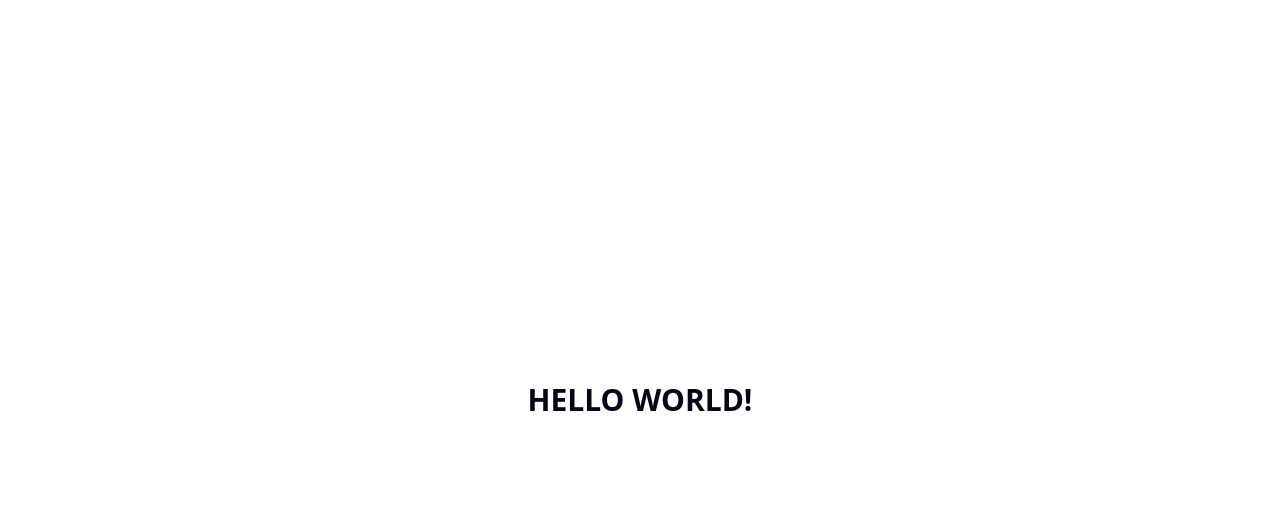
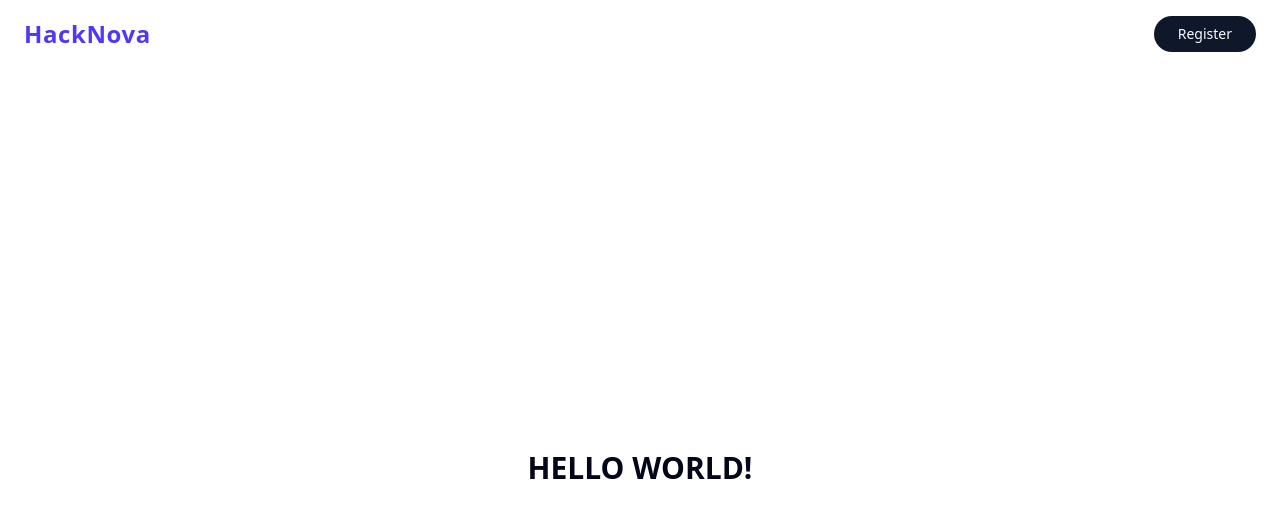
Before and after one commit to YadneshBamne/hackathon-website, a React (Vite) app: page / in a window 1280 px wide. Shown: the top 518 px of the page. Built offline with nearby package versions, Linux system fonts and the light colour scheme.

Commit message:
frontend setup

```diff
--- a/package.json
+++ b/package.json
@@ -10,12 +10,14 @@
     "preview": "vite preview"
   },
   "dependencies": {
+    "@radix-ui/react-slot": "^1.2.3",
     "@tailwindcss/vite": "^4.1.13",
     "class-variance-authority": "^0.7.1",
     "clsx": "^2.1.1",
     "lucide-react": "^0.544.0",
     "react": "^19.1.1",
     "react-dom": "^19.1.1",
+    "react-router-dom": "^7.9.3",
     "tailwind-merge": "^3.3.1",
     "tailwindcss": "^4.1.13"
   },
--- a/src/App.jsx
+++ b/src/App.jsx
@@ -1,8 +1,10 @@
 import React from 'react'
+import Navbar from './components/navbar'
 
 const App = () => {
   return (
     <div>
+      <Navbar/>
       <h1 className="text-3xl font-bold uppercase flex items-center justify-center min-h-screen w-full">
         Hello world!
       </h1>
--- /dev/null
+++ b/src/components/navbar.jsx
@@ -0,0 +1,20 @@
+import React from "react";
+import { Button } from "./ui/button";
+
+const Navbar = () => {
+  return (
+    <header className="w-full bg-white sticky top-0 z-50">
+      <div className="max-w-7xl mx-auto flex items-center justify-between px-6 py-4">
+        <span className="text-2xl font-bold text-indigo-600 tracking-wide">
+          HackNova
+        </span>
+
+        <Button className="px-6 py-2 rounded-full font-medium hover:scale-105 transition-transform">
+          Register
+        </Button>
+      </div>
+    </header>
+  );
+};
+
+export default Navbar;
--- /dev/null
+++ b/src/components/theme-provider.jsx
@@ -0,0 +1,60 @@
+import { createContext, useContext, useEffect, useState } from "react"
+
+const initialState = {
+  theme: "system",
+  setTheme: () => null,
+}
+
+const ThemeProviderContext = createContext(initialState)
+
+export function ThemeProvider({
+  children,
+  defaultTheme = "system",
+  storageKey = "vite-ui-theme",
+  ...props
+}) {
+  const [theme, setTheme] = useState(
+    () => (localStorage.getItem(storageKey)) || defaultTheme
+  )
+
+  useEffect(() => {
+    const root = window.document.documentElement
+
+    root.classList.remove("light", "dark")
+
+    if (theme === "system") {
+      const systemTheme = window.matchMedia("(prefers-color-scheme: dark)")
+        .matches
+        ? "dark"
+        : "light"
+
+      root.classList.add(systemTheme)
+      return
+    }
+
+    root.classList.add(theme)
+  }, [theme])
+
+  const value = {
+    theme,
+    setTheme: (theme) => {
+      localStorage.setItem(storageKey, theme)
+      setTheme(theme)
+    },
+  }
+
+  return (
+    <ThemeProviderContext.Provider {...props} value={value}>
+      {children}
+    </ThemeProviderContext.Provider>
+  )
+}
+
+export const useTheme = () => {
+  const context = useContext(ThemeProviderContext)
+
+  if (context === undefined)
+    throw new Error("useTheme must be used within a ThemeProvider")
+
+  return context
+}
--- /dev/null
+++ b/src/components/ui/button.jsx
@@ -0,0 +1,54 @@
+import * as React from "react"
+import { Slot } from "@radix-ui/react-slot"
+import { cva } from "class-variance-authority";
+
+import { cn } from "@/lib/utils"
+
+const buttonVariants = cva(
+  "inline-flex items-center justify-center gap-2 whitespace-nowrap rounded-md text-sm font-medium transition-all disabled:pointer-events-none disabled:opacity-50 [&_svg]:pointer-events-none [&_svg:not([class*='size-'])]:size-4 shrink-0 [&_svg]:shrink-0 outline-none focus-visible:border-ring focus-visible:ring-ring/50 focus-visible:ring-[3px] aria-invalid:ring-destructive/20 dark:aria-invalid:ring-destructive/40 aria-invalid:border-destructive",
+  {
+    variants: {
+      variant: {
+        default: "bg-primary text-primary-foreground hover:bg-primary/90",
+        destructive:
+          "bg-destructive text-white hover:bg-destructive/90 focus-visible:ring-destructive/20 dark:focus-visible:ring-destructive/40 dark:bg-destructive/60",
+        outline:
+          "border bg-background shadow-xs hover:bg-accent hover:text-accent-foreground dark:bg-input/30 dark:border-input dark:hover:bg-input/50",
+        secondary:
+          "bg-secondary text-secondary-foreground hover:bg-secondary/80",
+        ghost:
+          "hover:bg-accent hover:text-accent-foreground dark:hover:bg-accent/50",
+        link: "text-primary underline-offset-4 hover:underline",
+      },
+      size: {
+        default: "h-9 px-4 py-2 has-[>svg]:px-3",
+        sm: "h-8 rounded-md gap-1.5 px-3 has-[>svg]:px-2.5",
+        lg: "h-10 rounded-md px-6 has-[>svg]:px-4",
+        icon: "size-9",
+      },
+    },
+    defaultVariants: {
+      variant: "default",
+      size: "default",
+    },
+  }
+)
+
+function Button({
+  className,
+  variant,
+  size,
+  asChild = false,
+  ...props
+}) {
+  const Comp = asChild ? Slot : "button"
+
+  return (
+    <Comp
+      data-slot="button"
+      className={cn(buttonVariants({ variant, size, className }))}
+      {...props} />
+  );
+}
+
+export { Button, buttonVariants }
--- /dev/null
+++ b/src/pages/Register.jsx
@@ -0,0 +1,11 @@
+import React from 'react'
+
+const Register = () => {
+  return (
+    <div>
+      Registration Form will come here
+    </div>
+  )
+}
+
+export default Register
--- /dev/null
+++ b/src/supabase/client.js
@@ -0,0 +1,9 @@
+
+import { createClient } from '@supabase/supabase-js';
+
+const supabaseUrl = import.meta.env.VITE_SUPABASE_URL;
+const supabaseKey = import.meta.env.VITE_SUPABASE_ANON_KEY;
+
+const supabase = createClient(supabaseUrl, supabaseKey);
+
+export default supabase
```
Also changed, not shown: src/supabase/queries/user.js (added), 2 other files (tests, documents, lock files or other folders).
